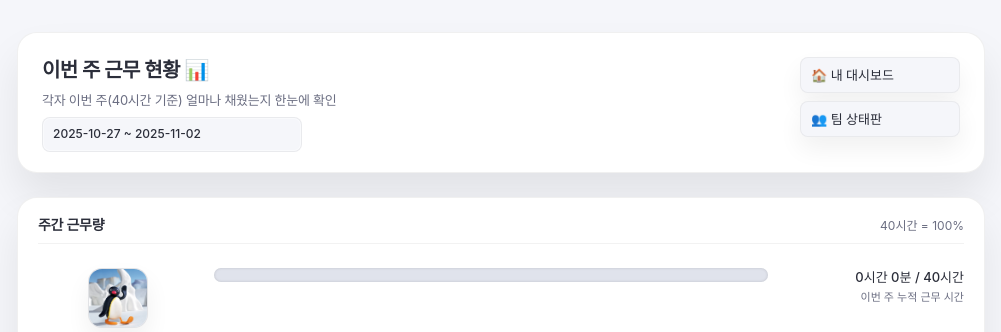
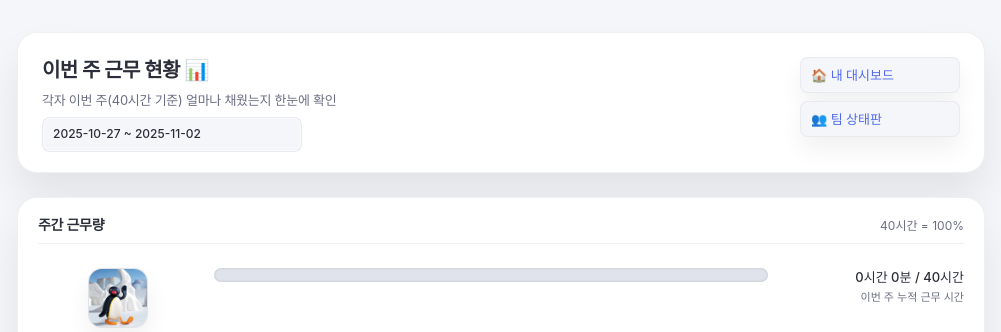
Before and after one commit to DonggukKim0/Attendance, a Flask app: page /weekly in a window 1280 px wide. Shown: the top 332 px of the page, without its empty margins (139-1140 px from the left). Run offline with Flask 3, Linux system fonts and the light colour scheme; a user stored in the database is signed in; data comes from the database, SQL or seed files in the repository; some libraries are stand-ins or nearby versions.

Commit message:
Update weekly board

```diff
--- a/templates/weekly.html
+++ b/templates/weekly.html
@@ -105,7 +105,7 @@
 
     .summary-links a {
       text-decoration: none;
-      color: var(--text-main);
+      color: #4f6bed;
       font-weight: 500;
       background: #f5f6fa;
       border-radius: var(--radius-sm);
@@ -121,6 +121,7 @@
     .summary-links a:hover {
       background: #eef0f3;
       box-shadow: 0 16px 32px rgba(0,0,0,0.09);
+      color: #3248c7;
     }
 
     /* 목록 컨테이너 */
```
